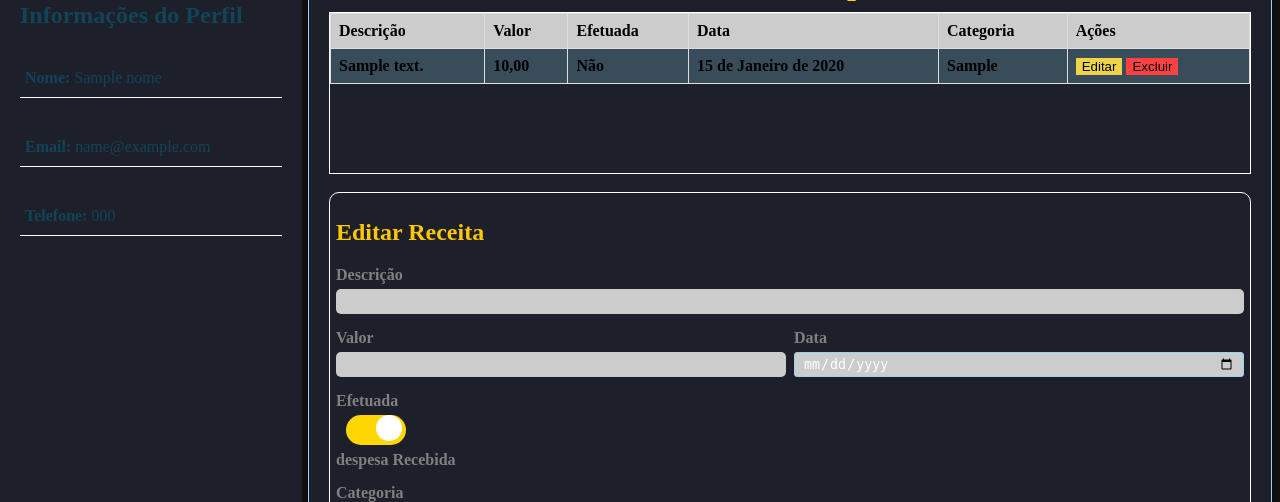
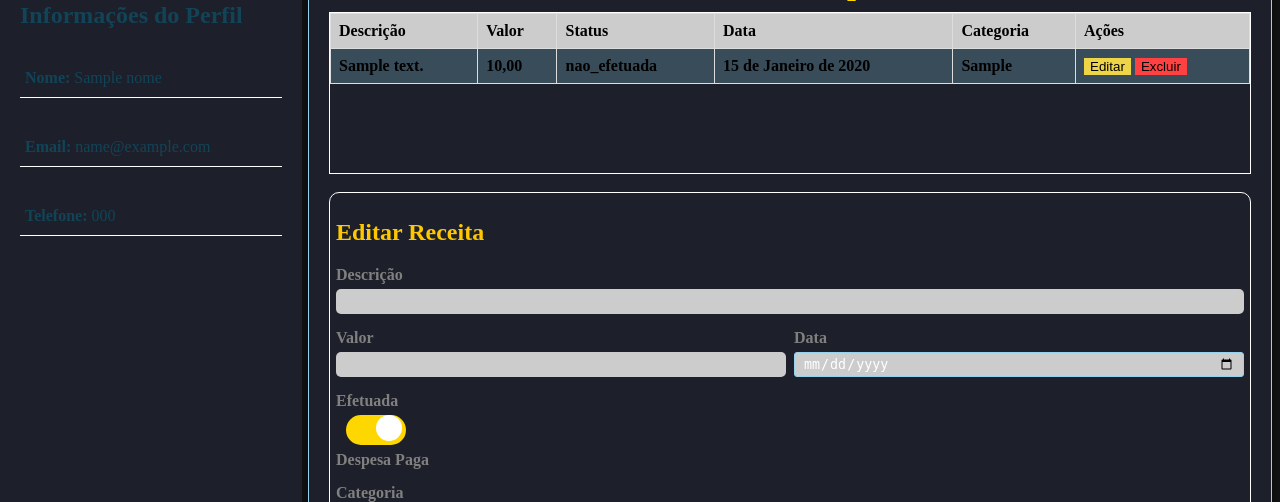
Before and after one commit to yury-miguel/Financas, a Django app: template wave_financas/financeiro/templates/financeiro/gestao_despesa.html in a window 1280 px wide, after a click on "Efetuada". Shown: the part 137-639 px from the top of the page. Run offline with Django 5.2, Linux system fonts and the light colour scheme; tables that the repository leaves empty hold one stand-in row (values such as "Sample post"); the template is opened without the code that fills it: values that come from a table or form of the project are taken from there, most other values are stand-ins (such as "Sample title", 1, 10 or a date in 2020).

Commit message:
Correção de erros na gestão despesa e receitas

```diff
--- a/wave_financas/financeiro/templates/financeiro/gestao_despesa.html
+++ b/wave_financas/financeiro/templates/financeiro/gestao_despesa.html
@@ -16,7 +16,7 @@
                     <tr>
                         <th>Descrição</th>
                         <th>Valor</th>
-                        <th>Efetuada</th>
+                        <th>Status</th>
                         <th>Data</th>
                         <th>Categoria</th>
                         <th>Ações</th>
@@ -24,15 +24,15 @@
                 </thead>
                 <tbody>
                     {% for despesa in despesas %}
-                    <tr data-id="{{ despesa.despesa_id }}">
+                    <tr data-id="{{ despesa.id_despesa }}">
                         <td>{{ despesa.descricao }}</td>
                         <td>{{ despesa.valor }}</td>
-                        <td>{{ despesa.efetuada|yesno:"Sim,Não" }}</td>
+                        <td>{{ despesa.status}}</td>
                         <td>{{ despesa.data_despesa }}</td>
                         <td>{{ despesa.categoria }}</td>
                         <td>
-                            <button onclick="editdespesa({{ despesa.despesa_id }})" style="border: none; background-color: #EED548">Editar</button>
-                            <button onclick="deleteDespesa({{ despesa.despesa_id }})" style="border: none; background-color: #FF4141">Excluir</button>
+                            <button onclick="editdespesa({{ despesa.id_despesa }})" style="border: none; background-color: #EED548">Editar</button>
+                            <button onclick="deleteDespesa({{ despesa.id_despesa }})" style="border: none; background-color: #FF4141">Excluir</button>
                         </td>
                     </tr>
                     {% endfor %}
@@ -62,7 +62,7 @@
                 <div class="form-group">
                     <label for="efetuada-checkbox">Efetuada</label>
                     <label class="switch">
-                        <input type="checkbox" id="efetuada-checkbox" name="efetuada" value="False">
+                        <input type="checkbox" id="efetuada-checkbox" name="efetuada" value="nao_efetuada">
                         <span class="slider round"></span>
                     </label>
                     <span id="toggle-text">despesa Recorrente</span>
@@ -82,17 +82,17 @@
         document.getElementById('efetuada-checkbox').addEventListener('change', function() {
             var toggleText = document.getElementById('toggle-text');
             if (this.checked) {
-                this.value = 'True';
-                toggleText.textContent = 'despesa Recebida';
+                this.value = 'efetuada';
+                toggleText.textContent = 'Despesa Paga';
             } else {
-                this.value = 'False';
-                toggleText.textContent = 'despesa Recorrente';
+                this.value = 'nao_efetuada';
+                toggleText.textContent = 'Despesa Não Paga';
             }
         });
 
         function editdespesa(id) {
             var xhr = new XMLHttpRequest();
-            xhr.open('GET', '/movimentacao/detalhes_despesa/' + id, true);
+            xhr.open('GET', '/financeiro/detalhes_despesa/' + id, true);
             xhr.onreadystatechange = function() {
                 if (xhr.readyState === XMLHttpRequest.DONE) {
                     if (xhr.status === 200) {
@@ -110,7 +110,7 @@
             document.getElementById('despesa_id').value = despesa.id;
             document.getElementById('descricao').value = despesa.descricao;
             document.getElementById('valor').value = despesa.valor;
-            document.getElementById('efetuada-checkbox').checked = despesa.efetuada;
+            document.getElementById('efetuada-checkbox').checked = despesa.status == 'efetuada';
             document.getElementById('efetuada-checkbox').dispatchEvent(new Event('change'));
             document.getElementById('data_despesa').value = despesa.data_despesa;
             var selectCategoria = document.getElementById('categoria');
```
Also changed, not shown: wave_financas/financeiro/templates/financeiro/gestao_receita.html (+10 -10 lines), wave_financas/financeiro/views.py (+14 -7 lines).
